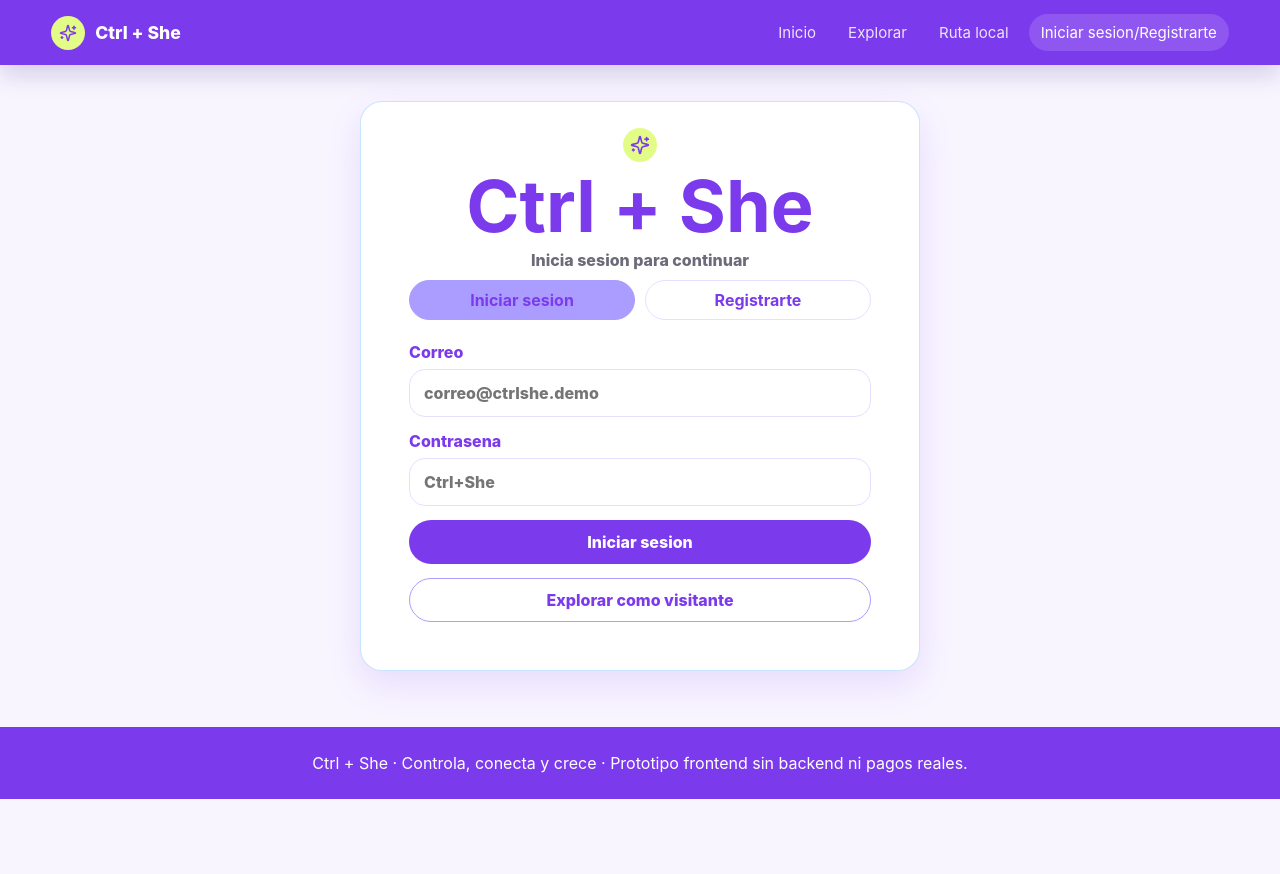
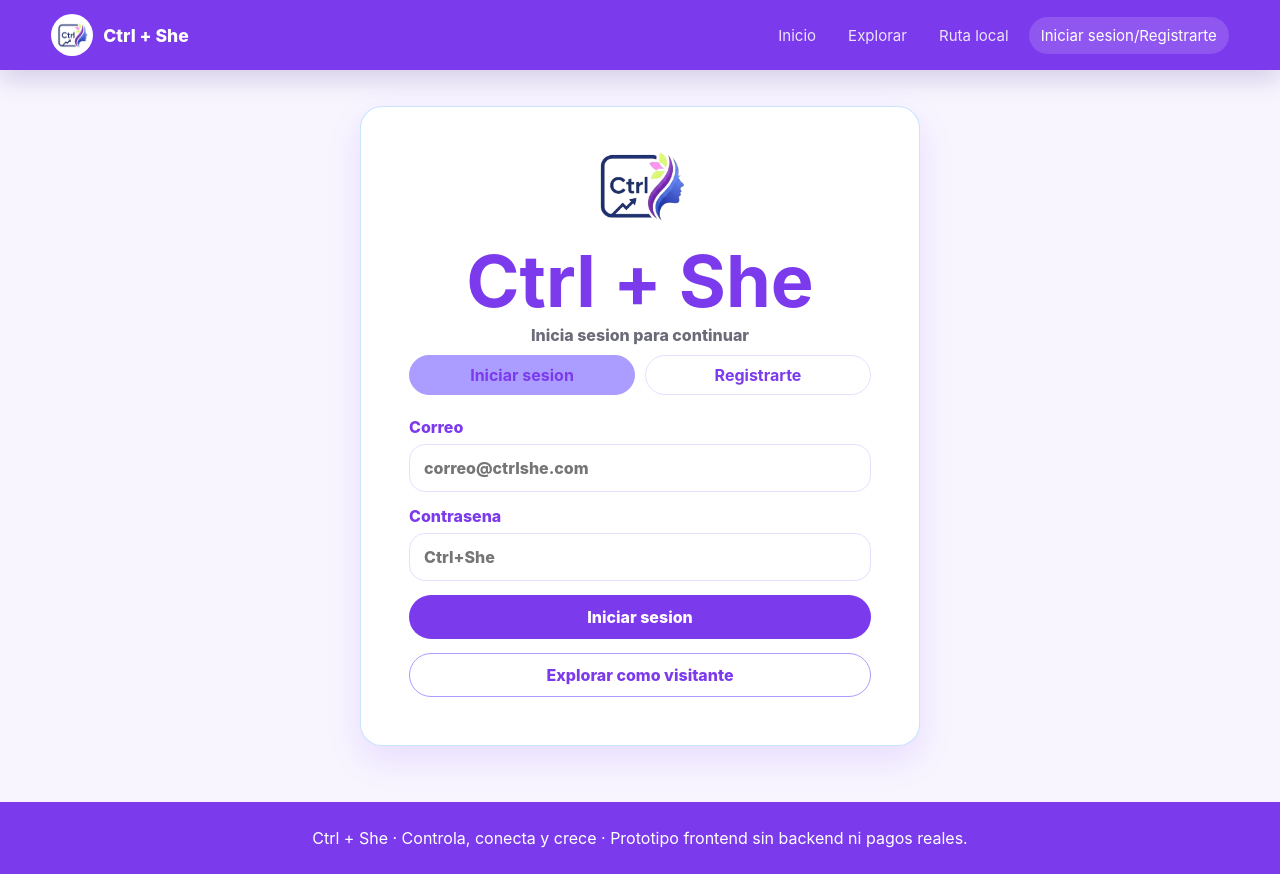
Before and after one commit to Mezzikeen11/Ctrl-She, a React (Vite) app: page /login in a window 1280 px wide. Before the commit the page ends 800 px from the top, so only its background shows below. Built offline with nearby package versions, Linux system fonts and the light colour scheme.

Commit message:
Actualizacion

```diff
--- a/src/components/Navbar.tsx
+++ b/src/components/Navbar.tsx
@@ -1,5 +1,5 @@
 import { Link, NavLink, useNavigate } from "react-router-dom";
-import { LogOut, Menu, Sparkles } from "lucide-react";
+import { LogOut, Menu } from "lucide-react";
 import { useState } from "react";
 import { useAuth } from "../auth/AuthContext";
 
@@ -17,7 +17,7 @@ export default function Navbar() {
   return (
     <header className="navbar">
       <Link className="brand" to="/">
-        <span className="brand-mark"><Sparkles size={18} /></span>
+        <span className="brand-mark"><img src="/logo.png" alt="Ctrl + She" /></span>
         Ctrl + She
       </Link>
       <button className="icon-button mobile-only" onClick={() => setOpen(!open)} aria-label="Abrir menu">
--- a/src/pages/LoginPage.tsx
+++ b/src/pages/LoginPage.tsx
@@ -1,6 +1,5 @@
 import { FormEvent, useState } from "react";
 import { Link, useNavigate } from "react-router-dom";
-import { Sparkles } from "lucide-react";
 import { useAuth } from "../auth/AuthContext";
 import type { UserRole } from "../auth/AuthContext";
 
@@ -34,16 +33,16 @@ export default function LoginPage() {
     <div className="page login-page">
       <section className="login-card card">
         <div className="login-brand">
-          <span className="brand-mark"><Sparkles size={20} /></span>
+          <span className="login-logo-mark"><img src="/logo.png" alt="Ctrl + She" /></span>
           <h1>Ctrl + She</h1>
-          <p>{mode === "login" ? "Inicia sesion para continuar" : "Crea tu cuenta en un paso"}</p>
+          <p>{mode === "login" ? "Inicia sesion para continuar" : "Crea tu cuenta"}</p>
         </div>
         <div className="auth-tabs" aria-label="Seleccionar acceso">
           <button className={mode === "login" ? "chip active" : "chip"} onClick={() => setMode("login")}>Iniciar sesion</button>
           <button className={mode === "register" ? "chip active" : "chip"} onClick={() => setMode("register")}>Registrarte</button>
         </div>
         <form className="form" onSubmit={submit}>
-          <label htmlFor="email">Correo<input id="email" type="email" value={email} onChange={(e) => setEmail(e.target.value)} placeholder="correo@ctrlshe.demo" /></label>
+          <label htmlFor="email">Correo<input id="email" type="email" value={email} onChange={(e) => setEmail(e.target.value)} placeholder="correo@ctrlshe.com" /></label>
           <label htmlFor="password">Contrasena<input id="password" type="password" value={password} onChange={(e) => setPassword(e.target.value)} placeholder="Ctrl+She" /></label>
           {mode === "register" && (
             <fieldset className="role-field">
--- a/src/styles/globals.css
+++ b/src/styles/globals.css
@@ -48,7 +48,8 @@ main { min-height: calc(100vh - 142px); }
   box-shadow: 0 10px 25px rgba(59, 36, 122, 0.18);
 }
 .brand { display: flex; align-items: center; gap: 10px; font-weight: 850; font-size: 1.1rem; letter-spacing: 0; }
-.brand-mark { display: grid; place-items: center; width: 34px; height: 34px; border-radius: 50%; background: var(--color-success); color: var(--color-primary); }
+.brand-mark { display: grid; place-items: center; width: 42px; height: 42px; padding: 3px; border-radius: 50%; overflow: hidden; background: white; color: var(--color-primary); }
+.brand-mark img { width: 100%; height: 100%; object-fit: contain; }
 .nav-links { display: flex; align-items: center; gap: 8px; }
 .nav-links a { padding: 9px 12px; border-radius: var(--radius-button); color: rgba(255,255,255,.86); font-size: .94rem; }
 .nav-links a.active, .nav-links a:hover { background: rgba(255,255,255,.14); color: white; }
@@ -248,6 +249,8 @@ textarea { min-height: 112px; resize: vertical; }
 .login-page { display: grid; place-items: center; min-height: calc(100vh - 150px); }
 .login-card { width: min(560px, 100%); padding: 26px; }
 .login-brand { text-align: center; display: grid; justify-items: center; gap: 8px; margin-bottom: 10px; }
+.login-logo-mark { display: grid; place-items: center; width: 104px; height: 104px; }
+.login-logo-mark img { width: 100%; height: 100%; object-fit: contain; }
 .login-brand h1 { margin: 0; color: var(--color-primary); font-size: clamp(2.4rem, 8vw, 4.5rem); line-height: 1; }
 .login-brand p { margin: 0; color: var(--color-muted); font-weight: 800; }
 .auth-tabs, .role-choice { display: grid; grid-template-columns: 1fr 1fr; gap: 10px; }
```
Also changed, not shown: public/logo.png (added).
